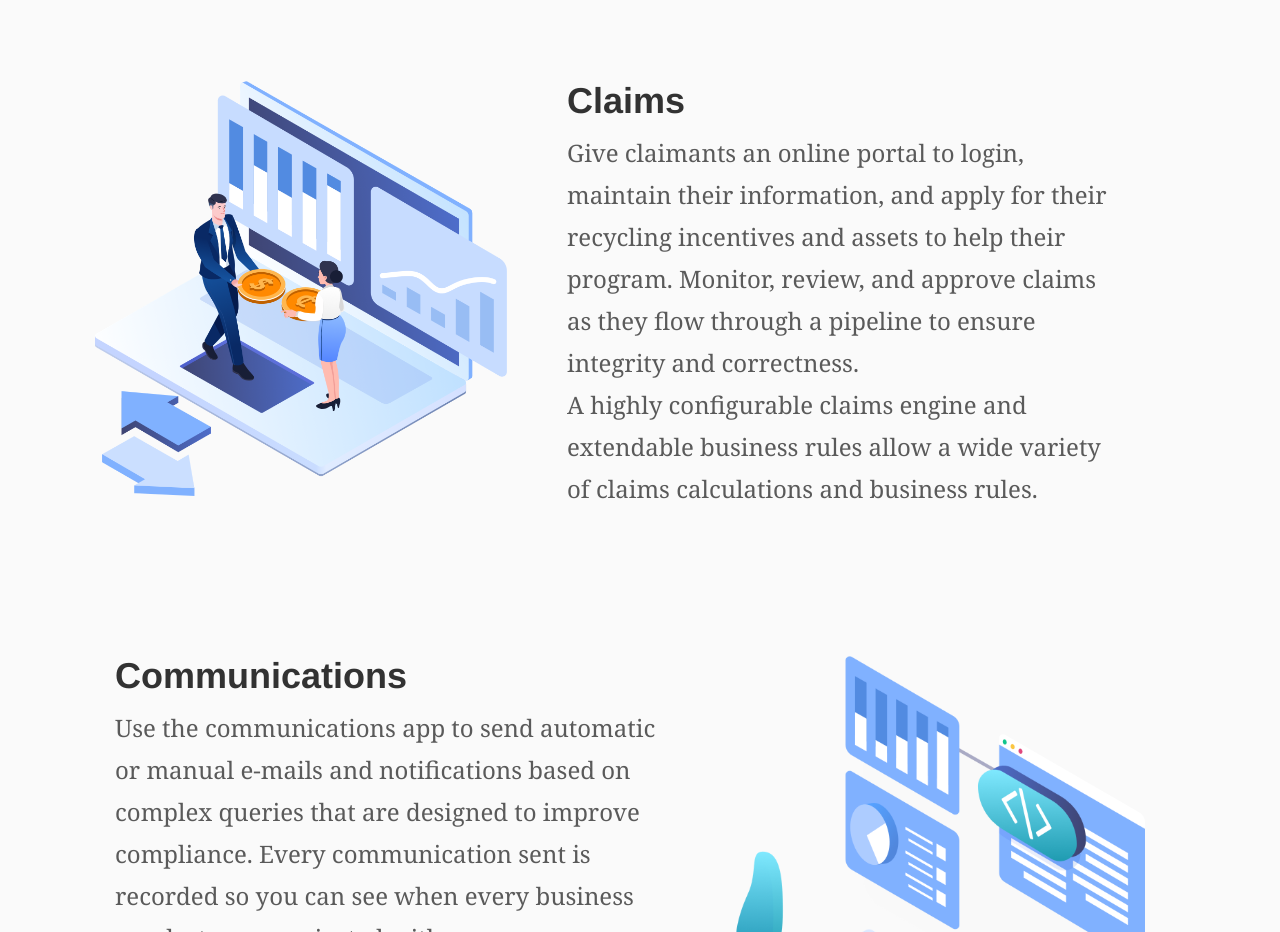
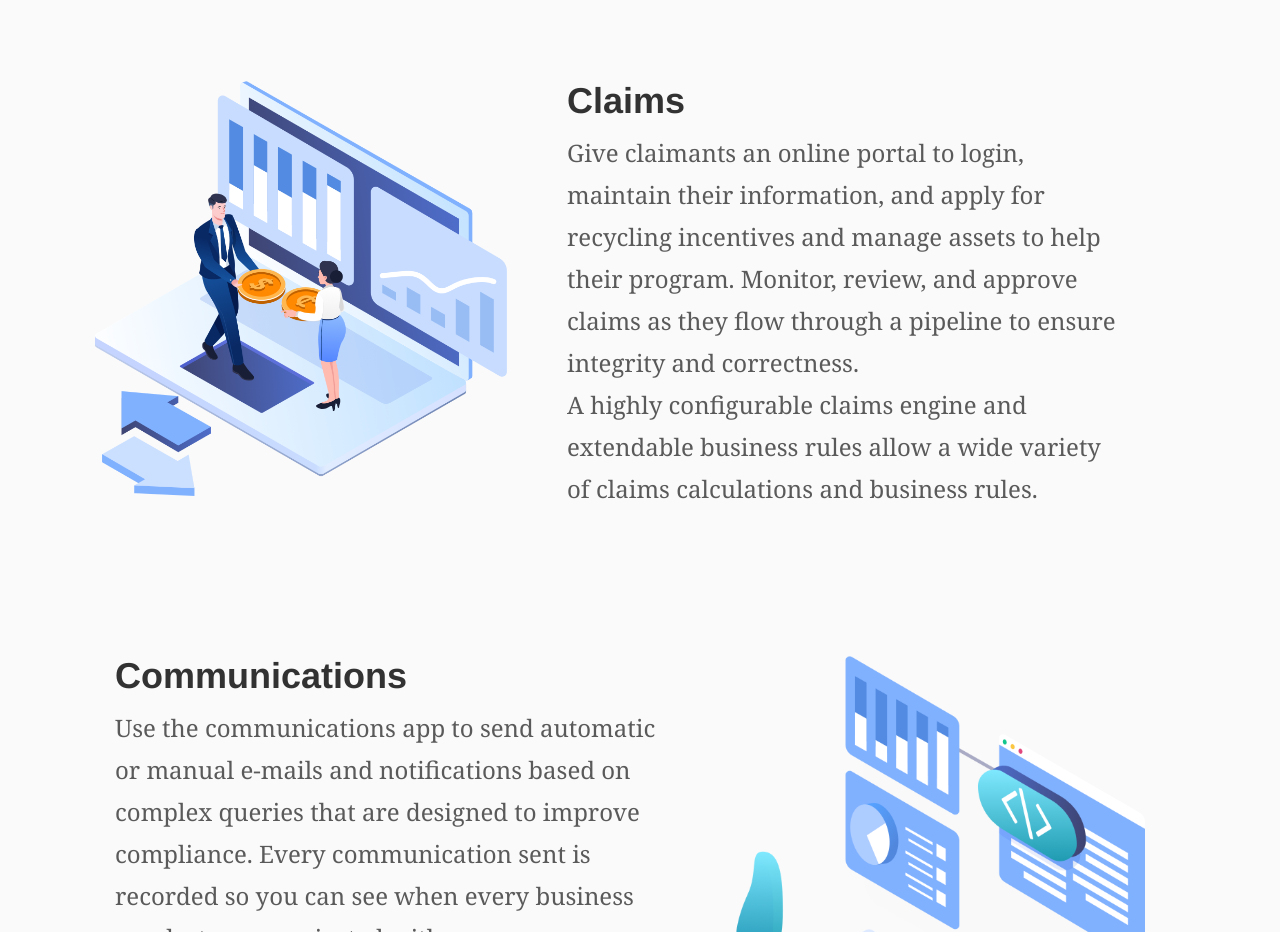
Before and after one commit to mtimofiiv/Pictus, a Gatsby site: page / in a window 1280 px wide. Shown: the part 1280-2212 px from the top of the page. Built offline with nearby package versions, Linux system fonts and the light colour scheme; Gatsby itself is replaced by a stand-in of ours; some packages are replaced by stand-ins of ours.

Commit message:
Update Feature “claims”

```diff
--- a/src/data/features/claims.md
+++ b/src/data/features/claims.md
@@ -3,6 +3,6 @@ title: Claims
 image: /assets/exchange.png
 order: "20"
 ---
-Give claimants an online portal to login, maintain their information, and apply for their recycling incentives and assets to help their program. Monitor, review, and approve claims as they flow through a pipeline to ensure integrity and correctness.
+Give claimants an online portal to login, maintain their information, and apply for recycling incentives and manage assets to help their program. Monitor, review, and approve claims as they flow through a pipeline to ensure integrity and correctness.
 
 A highly configurable claims engine and extendable business rules allow a wide variety of claims calculations and business rules.
```
